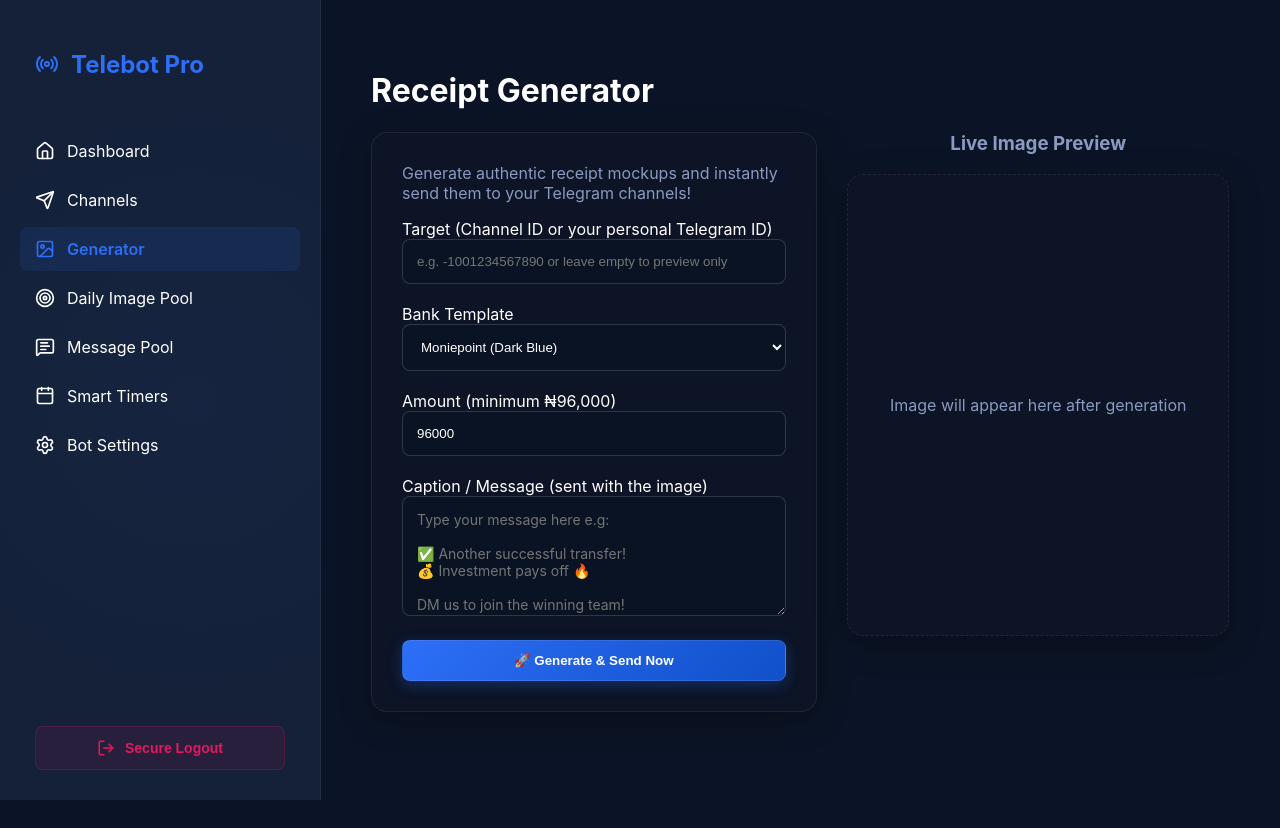
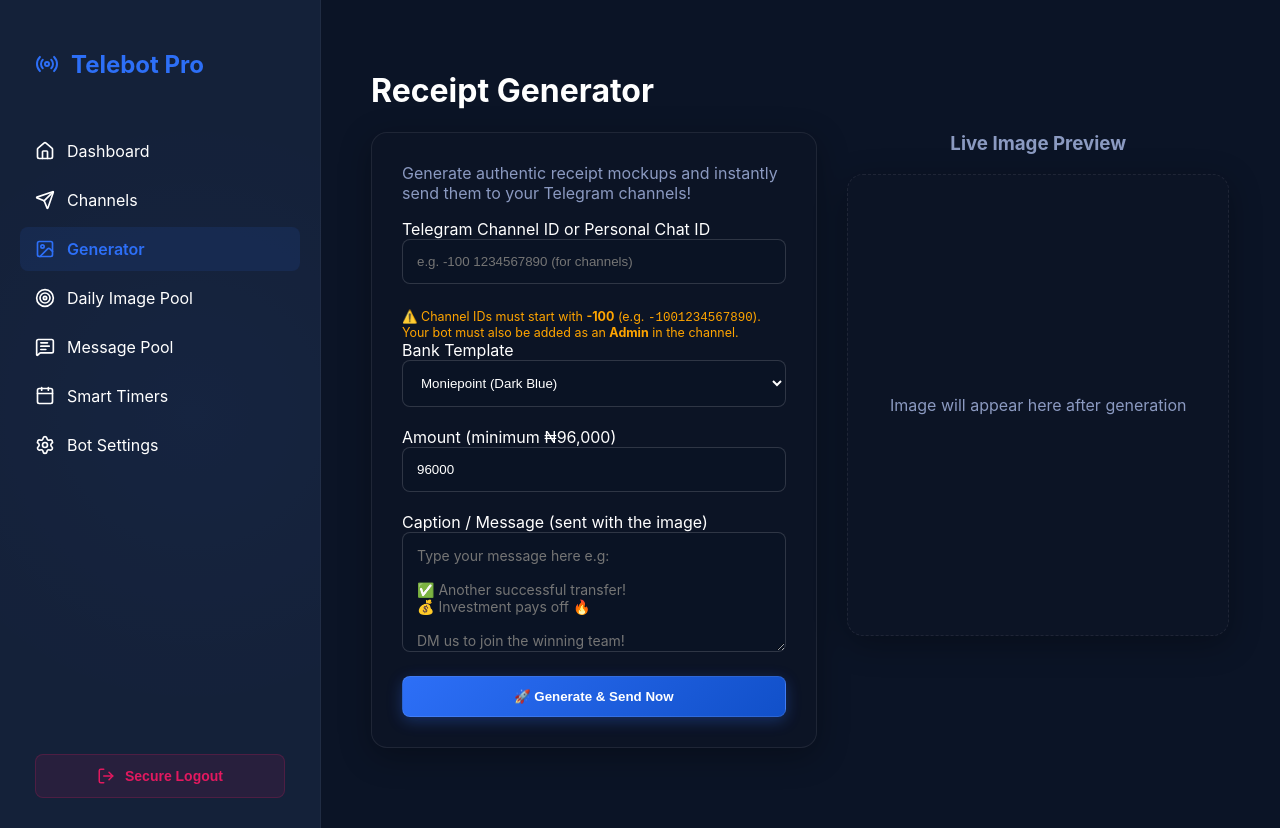
Before and after one commit to Muhamzy-ui/BankwalletAI, a React (Vite) app in the folder frontend/: page /posts in a window 1280 px wide. Before the commit the page ends 800 px from the top, so only its background shows below. Built offline with nearby package versions, Linux system fonts and the light colour scheme; no server answers; sample sign-in values are in the browser's storage.

Commit message:
Remove stale beat task via build.sh + fix channel ID warning in UI

```diff
--- a/frontend/src/pages/Posts.jsx
+++ b/frontend/src/pages/Posts.jsx
@@ -41,13 +41,17 @@ export default function Posts() {
                 <div className="glass-panel" style={{ flex: '1', minWidth: '300px', maxWidth: '500px' }}>
                     <p style={{ color: 'var(--text-muted)', marginTop: 0 }}>Generate authentic receipt mockups and instantly send them to your Telegram channels!</p>
                     <form onSubmit={handleGenerate}>
-                        <label>Target (Channel ID or your personal Telegram ID)</label>
+                        <label>Telegram Channel ID or Personal Chat ID</label>
                         <input
                             type="text"
                             value={formData.channel_id}
                             onChange={(e) => setFormData({...formData, channel_id: e.target.value})}
-                            placeholder="e.g. -1001234567890 or leave empty to preview only"
+                            placeholder="e.g. -100 1234567890 (for channels)"
                         />
+                        <p style={{ fontSize: '0.78rem', color: 'orange', marginTop: '5px', marginBottom: '0' }}>
+                            ⚠️ Channel IDs must start with <strong>-100</strong> (e.g. <code>-1001234567890</code>).
+                            Your bot must also be added as an <strong>Admin</strong> in the channel.
+                        </p>
 
                         <label>Bank Template</label>
                         <select value={formData.bank_type} onChange={(e) => setFormData({...formData, bank_type: e.target.value})}>
```
Also changed, not shown: 1 other file (tests, documents, lock files or other folders).
